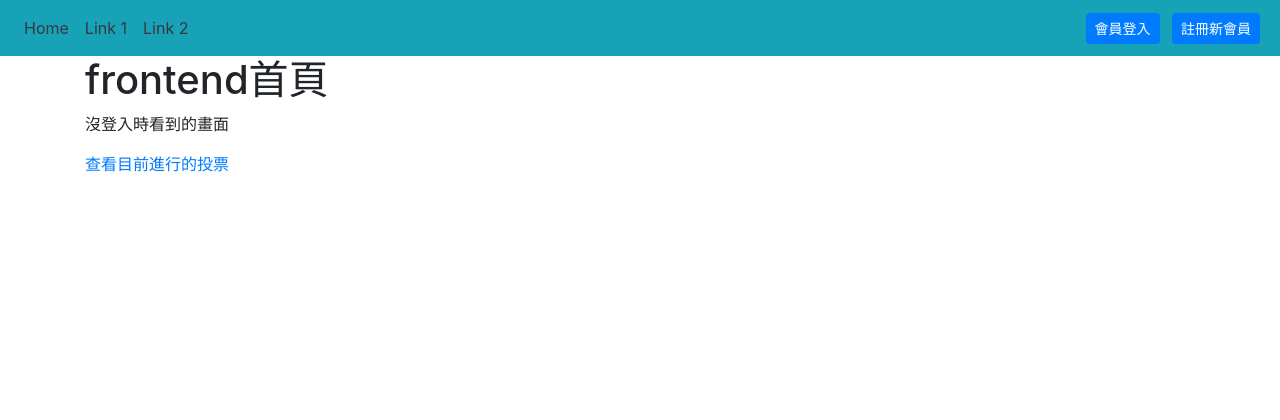
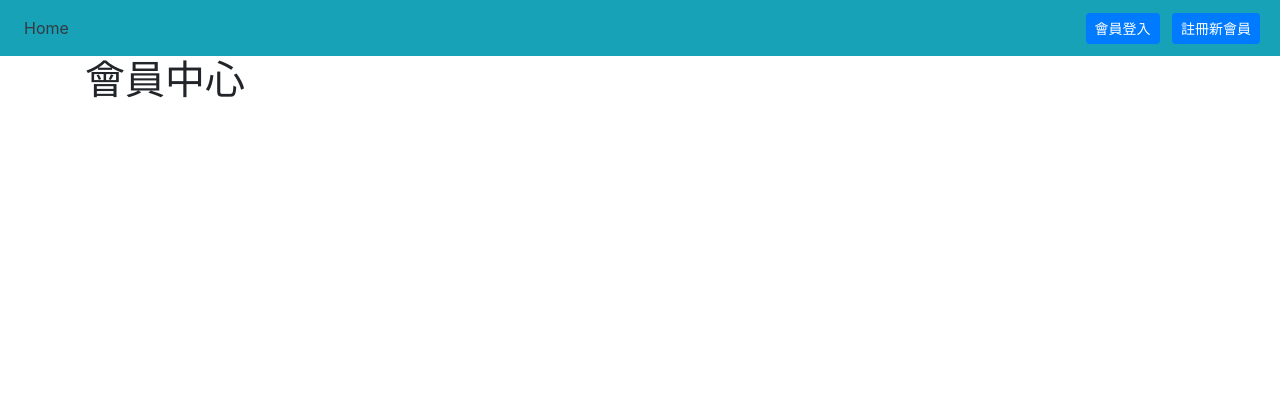
Before and after one commit to phpgogogo/my_vote, a PHP site: page /index.php?do=member in a window 1280 px wide. Shown: the top 420 px of the page. Run offline with PHP 8.4, Linux system fonts and the light colour scheme.

Commit message:
新增會員中心頁面 預計製作修改會員資料的功能

```diff
--- a/backend/index.php
+++ b/backend/index.php
@@ -32,12 +32,12 @@ if(!isset($_SESSION["admin"])){
     <li class="nav-item">
       <a class="nav-link text-dark" href="?do=vote_manage.php">Home</a>
     </li>
-    <li class="nav-item">
+    <!-- <li class="nav-item">
       <a class="nav-link text-dark" href="#">Link 1</a>
     </li>
     <li class="nav-item">
       <a class="nav-link text-dark" href="#">Link 2</a>
-    </li>
+    </li> -->
   </ul>
   <?php
   if(isset($_SESSION["admin"])){
--- /dev/null
+++ b/frontend/member.php
@@ -0,0 +1 @@
+<h1>會員中心</h1>
--- a/index.php
+++ b/index.php
@@ -33,17 +33,18 @@ include_once "./api/db.php";
     <li class="nav-item">
       <a class="nav-link text-dark" href="index.php">Home</a>
     </li>
-    <li class="nav-item">
+    <!-- <li class="nav-item">
       <a class="nav-link text-dark" href="#">Link 1</a>
     </li>
     <li class="nav-item">
       <a class="nav-link text-dark" href="#">Link 2</a>
-    </li>
+    </li> -->
   </ul>
   <?php
   if(isset($_SESSION["user"])){
 ?>
 <div>
+  <a class="btn btn-sm btn-primary mx-1" href="?do=member">會員中心</a>
   <a class="btn btn-sm btn-primary mx-1" href="?do=logout">會員登出</a>
 </div>
 <?php
@@ -57,6 +58,9 @@ include_once "./api/db.php";
   }
   ?>
 </nav>
+
+<!-- 放輪播圖就會出錯 不知道為什麼 -->
+
 <!-- content -->
 <div class="container">
     <?php
```
